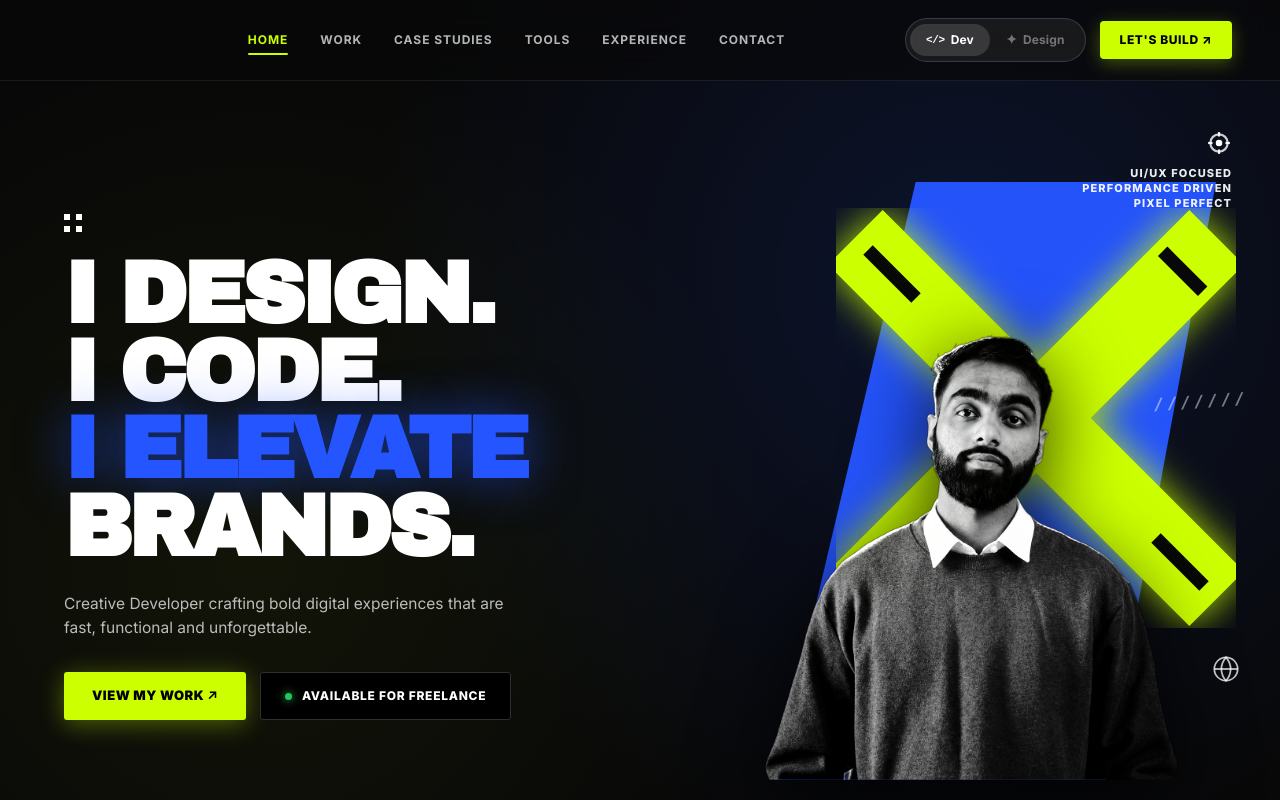
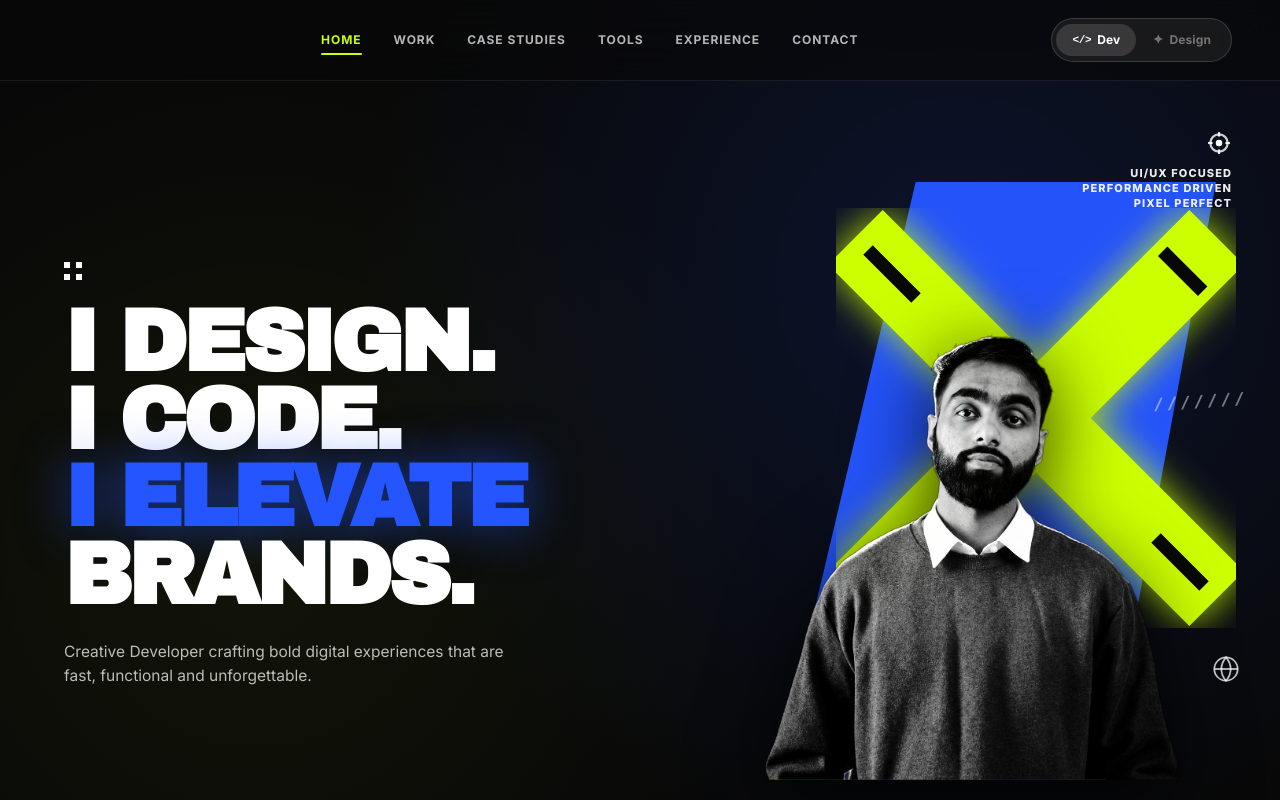
Before and after one commit to how-vaibhav/Portfolio, a React (Vite) app in the folder frontend/: page / in a window 1280 px wide. Shown: the top 800 px of the page. Built offline with nearby package versions, Linux system fonts and the light colour scheme; the HTML template or start-up script is replaced by a standard one.

Commit message:
feat: implement developer portfolio page, including custom navigation and hero section components

```diff
--- a/frontend/src/components/Dev/DevHero.jsx
+++ b/frontend/src/components/Dev/DevHero.jsx
@@ -1,6 +1,5 @@
 import React, { useState, useEffect } from 'react';
 import './dev.css';
-import { Ripple } from '../ui/ripple';
 
 export default function DevHero() {
   const [isMobile, setIsMobile] = useState(false);
@@ -131,100 +130,6 @@ export default function DevHero() {
           >
             Creative Developer crafting bold digital experiences that are fast, functional and unforgettable.
           </p>
-
-          {/* Action Buttons Row */}
-          <div
-            style={{
-              display: 'flex',
-              flexWrap: 'wrap',
-              gap: '14px',
-              alignItems: 'center',
-            }}
-          >
-            {/* VIEW MY WORK ↗ */}
-            <a
-              href="#work"
-              style={{
-                background: '#CCFF00',
-                color: '#000000',
-                fontFamily: "'Inter', sans-serif",
-                fontWeight: 900,
-                fontSize: '13px',
-                letterSpacing: '0.04em',
-                textTransform: 'uppercase',
-                padding: '14px 28px',
-                borderRadius: '3px',
-                display: 'inline-flex',
-                alignItems: 'center',
-                gap: '8px',
-                textDecoration: 'none',
-                boxShadow: '0 4px 24px rgba(204, 255, 0, 0.35)',
-                transition: 'all 0.25s ease',
-              }}
-              onMouseEnter={(e) => {
-                e.currentTarget.style.transform = 'translateY(-2px)';
-                e.currentTarget.style.boxShadow = '0 8px 32px rgba(204, 255, 0, 0.55)';
-                e.currentTarget.style.background = '#d8ff1a';
-              }}
-              onMouseLeave={(e) => {
-                e.currentTarget.style.transform = 'translateY(0)';
-                e.currentTarget.style.boxShadow = '0 4px 24px rgba(204, 255, 0, 0.35)';
-                e.currentTarget.style.background = '#CCFF00';
-              }}
-            >
-              VIEW MY WORK ↗
-            </a>
-
-            {/* AVAILABLE FOR FREELANCE with ripple behind it */}
-            <div
-              style={{
-                position: 'relative',
-                display: 'inline-flex',
-                borderRadius: '3px',
-                overflow: 'hidden',
-              }}
-            >
-              <Ripple
-                mainCircleSize={50}
-                mainCircleOpacity={0.25}
-                numCircles={5}
-                color="#22C55E"
-              />
-              <div
-                style={{
-                  background: '#000000',
-                  color: '#ffffff',
-                  fontFamily: "'Inter', sans-serif",
-                  fontWeight: 800,
-                  fontSize: '12px',
-                  letterSpacing: '0.06em',
-                  textTransform: 'uppercase',
-                  padding: '14px 24px',
-                  borderRadius: '3px',
-                  border: '1px solid rgba(255, 255, 255, 0.18)',
-                  display: 'inline-flex',
-                  alignItems: 'center',
-                  gap: '10px',
-                  userSelect: 'none',
-                  position: 'relative',
-                  zIndex: 2,
-                }}
-              >
-                <span
-                  style={{
-                    width: '7px',
-                    height: '7px',
-                    borderRadius: '50%',
-                    background: '#22C55E',
-                    boxShadow: '0 0 8px #22C55E',
-                    display: 'inline-block',
-                    flexShrink: 0,
-                  }}
-                />
-                AVAILABLE FOR FREELANCE
-              </div>
-            </div>
-          </div>
         </div>
 
         {/* ========================================================= */}
--- a/frontend/src/components/Dev/DevNavbar.jsx
+++ b/frontend/src/components/Dev/DevNavbar.jsx
@@ -115,41 +115,9 @@ export default function DevNavbar() {
         </nav>
       )}
 
-      {/* Right Side: Mode Switcher + CTA Button */}
+      {/* Right Side: Mode Switcher */}
       <div style={{ display: 'flex', alignItems: 'center', gap: '14px' }}>
         <ModeToggle />
-
-        <a
-          href="#contact"
-          style={{
-            background: '#CCFF00',
-            color: '#000000',
-            fontWeight: 800,
-            fontSize: isMobile ? '11px' : '12px',
-            letterSpacing: '0.05em',
-            textTransform: 'uppercase',
-            padding: isMobile ? '9px 14px' : '10px 20px',
-            borderRadius: '4px',
-            display: 'inline-flex',
-            alignItems: 'center',
-            gap: '6px',
-            textDecoration: 'none',
-            border: 'none',
-            cursor: 'pointer',
-            boxShadow: '0 4px 18px rgba(204, 255, 0, 0.3)',
-            transition: 'all 0.2s ease',
-          }}
-          onMouseEnter={(e) => {
-            e.currentTarget.style.transform = 'translateY(-2px)';
-            e.currentTarget.style.boxShadow = '0 6px 24px rgba(204, 255, 0, 0.5)';
-          }}
-          onMouseLeave={(e) => {
-            e.currentTarget.style.transform = 'translateY(0)';
-            e.currentTarget.style.boxShadow = '0 4px 18px rgba(204, 255, 0, 0.3)';
-          }}
-        >
-          LET'S BUILD ↗
-        </a>
       </div>
     </header>
   );
--- a/frontend/src/components/Navbar/Navbar.jsx
+++ b/frontend/src/components/Navbar/Navbar.jsx
@@ -121,41 +121,9 @@ export function DevNavbar() {
         </nav>
       )}
 
-      {/* Right Side: Mode Switcher + CTA Button */}
+      {/* Right Side: Mode Switcher */}
       <div style={{ display: 'flex', alignItems: 'center', gap: '14px' }}>
         <ModeToggle />
-
-        <a
-          href="#contact"
-          style={{
-            background: '#CCFF00',
-            color: '#000000',
-            fontWeight: 800,
-            fontSize: isMobile ? '11px' : '12px',
-            letterSpacing: '0.05em',
-            textTransform: 'uppercase',
-            padding: isMobile ? '9px 14px' : '10px 20px',
-            borderRadius: '4px',
-            display: 'inline-flex',
-            alignItems: 'center',
-            gap: '6px',
-            textDecoration: 'none',
-            border: 'none',
-            cursor: 'pointer',
-            boxShadow: '0 4px 18px rgba(204, 255, 0, 0.3)',
-            transition: 'all 0.2s ease',
-          }}
-          onMouseEnter={(e) => {
-            e.currentTarget.style.transform = 'translateY(-2px)';
-            e.currentTarget.style.boxShadow = '0 6px 24px rgba(204, 255, 0, 0.5)';
-          }}
-          onMouseLeave={(e) => {
-            e.currentTarget.style.transform = 'translateY(0)';
-            e.currentTarget.style.boxShadow = '0 4px 18px rgba(204, 255, 0, 0.3)';
-          }}
-        >
-          LET'S BUILD ↗
-        </a>
       </div>
     </header>
   );
--- a/frontend/src/pages/DevPage.jsx
+++ b/frontend/src/pages/DevPage.jsx
@@ -1,7 +1,6 @@
 import React from 'react';
 import DevNavbar from '../components/Dev/DevNavbar';
 import DevHero from '../components/Dev/DevHero';
-import DevVelocityTicker from '../components/Dev/DevVelocityTicker';
 import DevFeaturedWork from '../components/Dev/DevFeaturedWork';
 import DevCaseStudies from '../components/Dev/DevCaseStudies';
 import DevStatementBanner from '../components/Dev/DevStatementBanner';
@@ -23,9 +22,6 @@ export default function DevPage() {
 
       {/* Hero Section */}
       <DevHero />
-
-      {/* Scroll-Based Velocity Marquee */}
-      <DevVelocityTicker />
 
       {/* Featured Work Grid */}
       <DevFeaturedWork />
```
